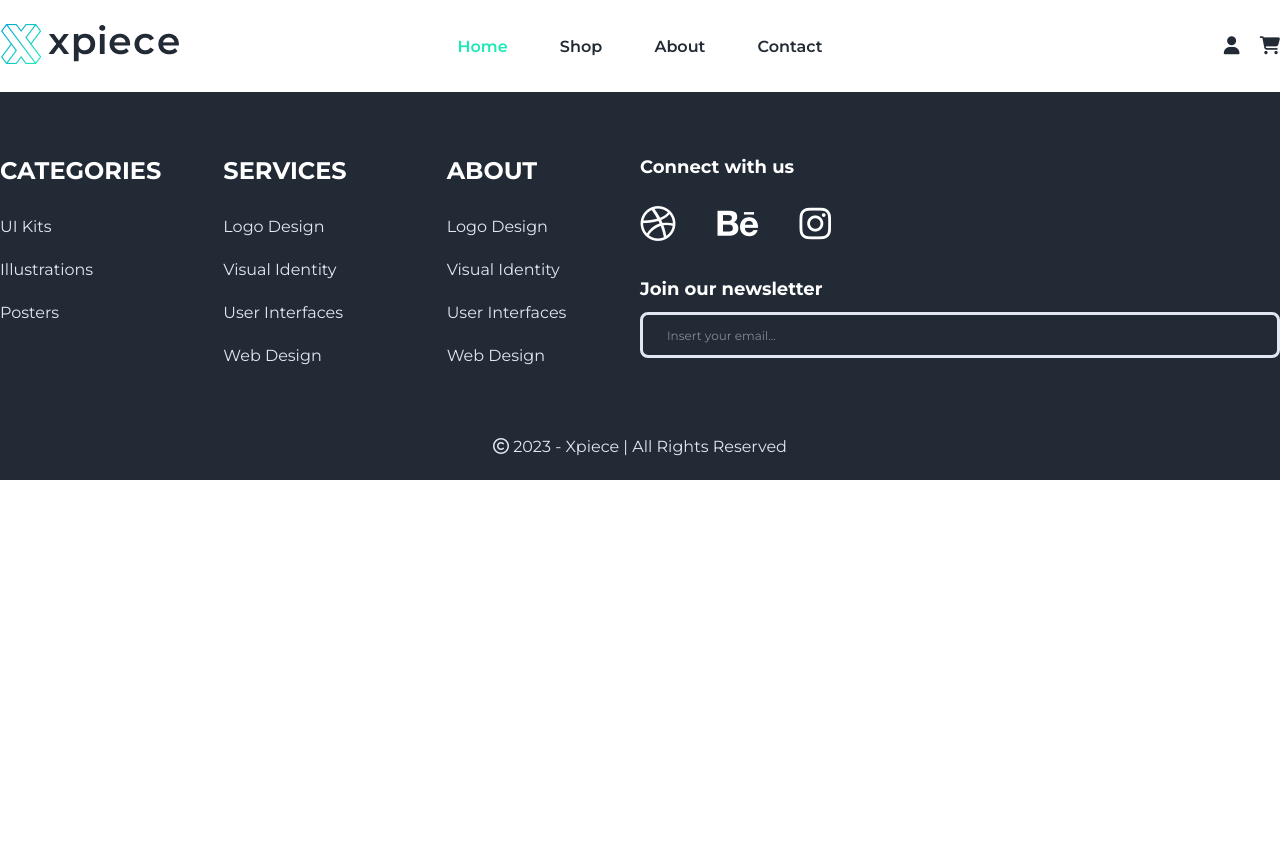
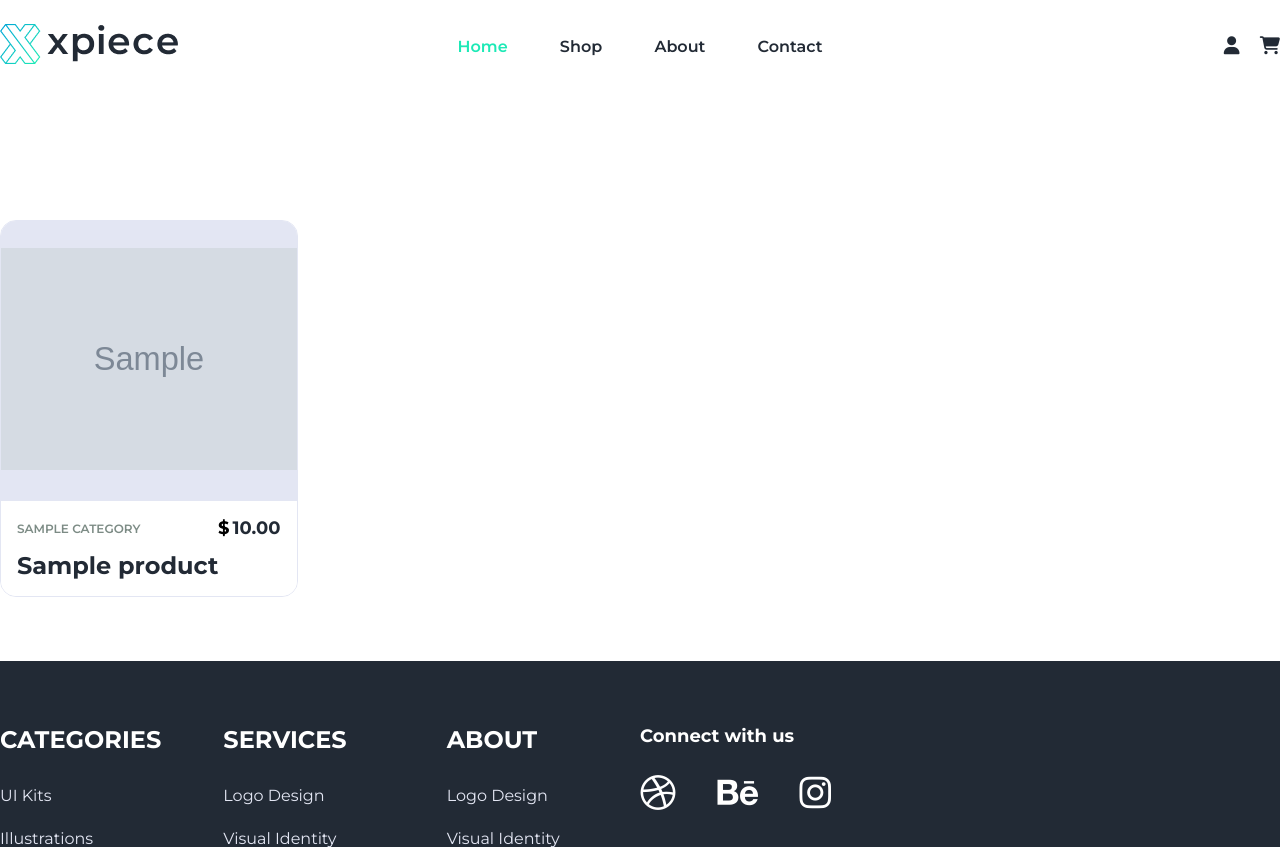
Before and after one commit to JeffersonRolino/xpiece, a Django app: page / in a window 1280 px wide. Shown: the top 847 px of the page. Before the commit the page ends 480 px from the top, so only its background shows below. Run offline with Django 4.2, Linux system fonts and the light colour scheme; tables that the repository leaves empty hold one stand-in row (values such as "Sample post"); grey boxes marked "Sample" are stand-in pictures.

Commit message:
Estilizada lista de produtos e card do produto

```diff
--- a/shop/models.py
+++ b/shop/models.py
@@ -50,7 +50,9 @@ class Product(models.Model):
 class Format(models.Model):
     name = models.CharField(max_length=200)
     product = models.ForeignKey(Product, related_name='formats', on_delete=models.CASCADE)
-    icon = models.FileField(upload_to='formats/%Y/%m/%d', blank=True)
+
+    def __str__(self):
+        return self.name
 
 
 class Screenshot(models.Model):
--- a/templates/product/list.html
+++ b/templates/product/list.html
@@ -1,2 +1,28 @@
 {% extends "base.html" %}
 {% load static %}
+
+{% block content %}
+    <main class="product-list">
+        {% for product in products %}
+            <div class="product-card">
+                <div class="thumbnail">
+                    <a href="{{ product.get_absolute_url }}">
+                        <img src="{% if product.image %}{{product.image.url }} {% else %}{% static "images/default_image.png" %} {% endif %}" alt="">
+                    </a>
+                </div>
+
+                <div class="label">
+                    <div class="category-price-text">
+                        <p>{% if product.category %}{{ product.category.name }}{% endif %}</p>
+                        <div class="price">
+                            <span>$</span><h6>{{ product.price }}</h6>
+                        </div>
+                    </div>
+                    <a href="{{ product.get_absolute_url }}">
+                        <h5>{{ product.name }}</h5>
+                    </a>
+                </div>
+            </div>
+        {% endfor %}
+    </main>
+{% endblock content %}
--- a/templates/static/css/styles.css
+++ b/templates/static/css/styles.css
@@ -59,6 +59,7 @@ html {
 body {
     width: 100%;
     caret-color: var(--color-primary);
+    /* background-color: var(--color-light-gray); */
 }
 
 h1 {
@@ -106,6 +107,10 @@ p {
 
 .section-m1 {
     margin: 40px 0;
+}
+
+.content {
+    margin: 64px auto;
 }
 
 
@@ -282,3 +287,87 @@ footer .container {
     color: var(--color-light-gray);
     display: inline-block;
 }
+
+
+/*************************************************************************
+  Shop
+**************************************************************************/
+
+/* Product List */
+.product-list {
+    display: grid;
+    grid-template-columns: repeat(12, 1fr);
+    max-width: 1440px;
+    margin: 0 auto;
+    padding-top: 64px;
+    gap: 30px;
+}
+
+.product-card {
+    grid-column: span 3;
+    overflow: hidden;
+    border-radius: 16px;
+    display: flex;
+    flex-direction: column;
+    /* box-shadow: rgba(0, 0, 0, 0.24) 0px 3px 8px; */
+    border: 1px solid var(--color-light-gray);
+    transition: all 0.2s ease-in-out ;
+}
+
+.product-card:hover {
+    border: 1px solid var(--color-primary);
+}
+
+.product-card a {
+    text-decoration: none;
+}
+
+.thumbnail {
+    height: 280px;
+    background: var(--color-light-gray);
+    overflow: hidden;
+    display: flex;
+    justify-content: center;
+    align-items: center;
+}
+
+.thumbnail img {
+    width: 100%;
+}
+
+.label {
+    padding: 16px;
+    background: var(--color-white);
+}
+
+.price h6 {
+    display: inline-block;
+    /* color: var(--color-white) */
+}
+
+.price span {
+    /* color: var(--color-white); */
+    padding-right: 3px;
+    font-size: var(--font-size-h6);
+    font-weight: var(--font-weight-bold);
+    display: inline-block;
+}
+
+.category-price-text {
+    display: flex;
+    flex-direction: row;
+    align-items: center;
+    justify-content: space-between;
+    margin-bottom: 12px;
+}
+
+.category-price-text p {
+    /* color: var(--color-light-gray); */
+    text-transform: uppercase;
+    font-size: var(--font-size-small);
+    font-weight: var(--font-weight-semi-bold);
+    opacity: 70%;
+    display: inline-block;
+    margin: 0;
+    padding: 0;
+}
```
Also changed, not shown: shop/migrations/0004_remove_format_icon.py (added), templates/static/images/default_image.png (added), templates/static/images/logo.png.
